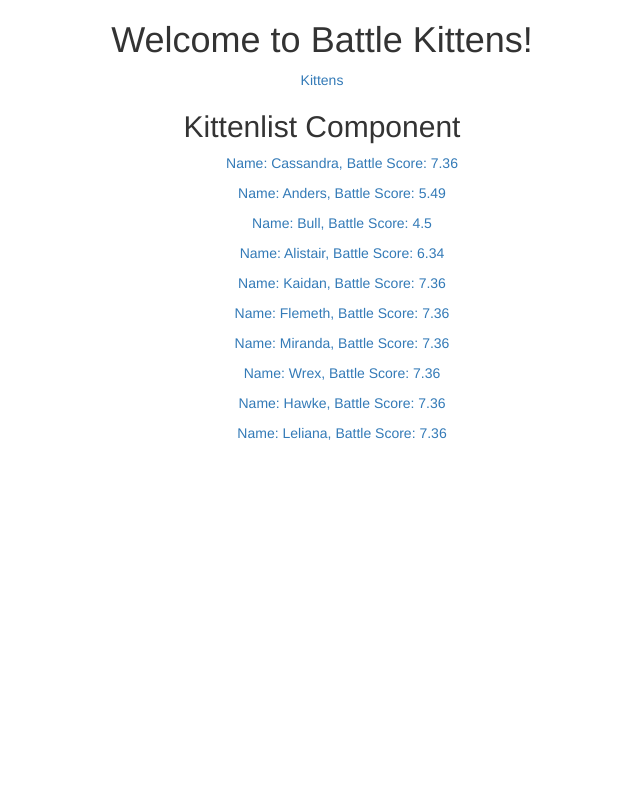
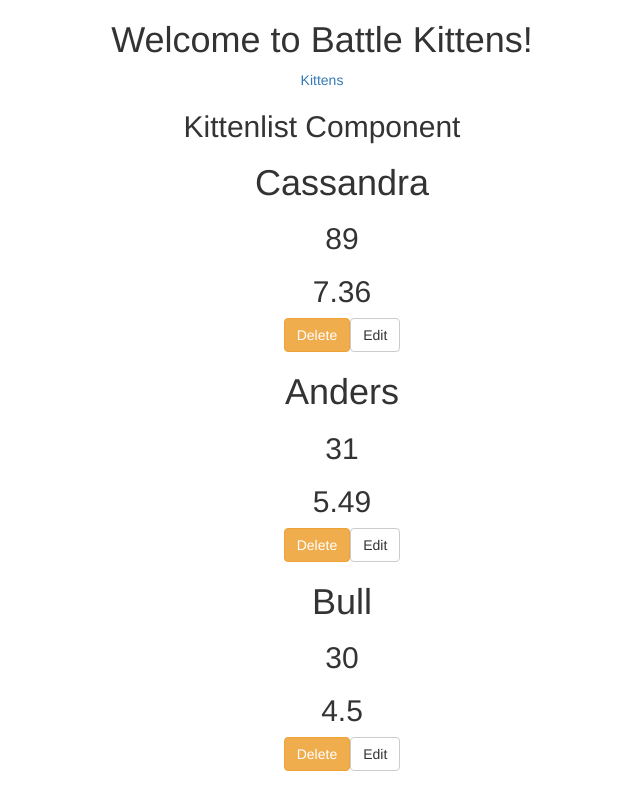
Before and after one commit to hschne/battle-kittens, an Angular app: page /kittens in a window 1280 px wide. Shown: the top 795 px of the page, without its empty margins (318-958 px from the left). Built offline with nearby package versions, Linux system fonts and the light colour scheme.

Commit message:
Add delete functionality

```diff
--- a/src/app/app.module.ts
+++ b/src/app/app.module.ts
@@ -7,6 +7,7 @@ import {AppRoutingModule} from './app-routing.module';
 import {ListComponent} from './list/list.component';
 import {FormsModule, ReactiveFormsModule} from '@angular/forms';
 import { PageNotFoundComponent } from './page-not-found/page-not-found.component';
+import { ListItemComponent } from './list-item/list-item.component';
 
 @NgModule({
   declarations: [
@@ -14,6 +15,7 @@ import { PageNotFoundComponent } from './page-not-found/page-not-found.component
     DetailComponent,
     ListComponent,
     PageNotFoundComponent,
+    ListItemComponent,
   ],
   imports: [
     BrowserModule,
--- a/src/app/battlescore.service.ts
+++ b/src/app/battlescore.service.ts
@@ -10,6 +10,9 @@ export class BattlescoreService {
   }
 
   public calculateBattlePoints(kitten: Kitten): number {
+    if (kitten == null) {
+      return 0;
+    }
     const sum = kitten.strength * 0.90 + kitten.cuteness * 1.10 + kitten.speed;
     return sum / (3 * 10);
   }
--- a/src/app/kitten.service.ts
+++ b/src/app/kitten.service.ts
@@ -22,6 +22,14 @@ export class KittenService {
     KITTENS[index] = kitten;
   }
 
+  public delete(kitten: Kitten): void {
+    const item = KITTENS.find(function (obj) {
+      return obj.id === kitten.id;
+    });
+    const index = KITTENS.indexOf(item);
+    KITTENS.splice(index, 1);
+  }
+
   public get(id: number): Observable<Kitten> {
     return of(KITTENS.find(function (obj) {
       return obj.id === id;
--- /dev/null
+++ b/src/app/list-item/list-item.component.html
@@ -0,0 +1,10 @@
+<div (click)="view()">
+  <h1>{{kitten.name}}</h1>
+  <h2>{{kitten.cuteness}}</h2>
+  <h2>{{battlescoreService.calculateBattlePoints(kitten) | number:'1.0-2'}}</h2>
+  <button (click)="delete()" class="btn btn-warning">Delete</button>
+  <a routerLink="/detail/{{kitten.id}}">
+    <button class="btn btn-default">Edit</button>
+  </a>
+
+</div>
--- /dev/null
+++ b/src/app/list-item/list-item.component.ts
@@ -0,0 +1,32 @@
+import {Component, Input, OnInit} from '@angular/core';
+import {Kitten} from '../kitten';
+import {KittenService} from '../kitten.service';
+import {BattlescoreService} from '../battlescore.service';
+
+@Component({
+  selector: 'app-list-item',
+  templateUrl: './list-item.component.html',
+  styleUrls: ['./list-item.component.css']
+})
+export class ListItemComponent implements OnInit {
+
+  @Input()
+  kitten: Kitten;
+
+
+  constructor(private kittenService: KittenService,
+              private battlescoreService: BattlescoreService) {
+  }
+
+  ngOnInit() {
+  }
+
+  view() {
+    console.log('Whoopsi!');
+  }
+
+  delete() {
+    this.kittenService.delete(this.kitten);
+  }
+
+}
--- a/src/app/list/list.component.html
+++ b/src/app/list/list.component.html
@@ -1,5 +1,4 @@
 <h2>Kittenlist Component</h2>
 <ul *ngFor="let kitten of kittens">
-  <a routerLink="/detail/{{kitten.id}}">Name: {{kitten.name}}, Battle Score:
-    {{battlescoreService.calculateBattlePoints(kitten) | number:'1.0-2'}}</a>
+  <app-list-item [kitten]="kitten"></app-list-item>
 </ul>
--- a/src/app/list/list.component.ts
+++ b/src/app/list/list.component.ts
@@ -1,7 +1,8 @@
-import {Component, OnInit} from '@angular/core';
+import {Component, OnInit, ViewChild} from '@angular/core';
 import {Kitten} from '../kitten';
 import {KittenService} from '../kitten.service';
 import {BattlescoreService} from '../battlescore.service';
+import {ListItemComponent} from '../list-item/list-item.component';
 
 @Component({
   selector: 'app-list',
@@ -9,11 +10,9 @@ import {BattlescoreService} from '../battlescore.service';
   styleUrls: ['./list.component.scss']
 })
 export class ListComponent implements OnInit {
-
   kittens: Kitten[];
 
-  constructor(private kittenService: KittenService,
-              public battlescoreService: BattlescoreService) {
+  constructor(private kittenService: KittenService) {
   }
 
   ngOnInit() {
```
Also changed, not shown: src/app/list-item/list-item.component.css (added), 1 other file (tests, documents, lock files or other folders).
